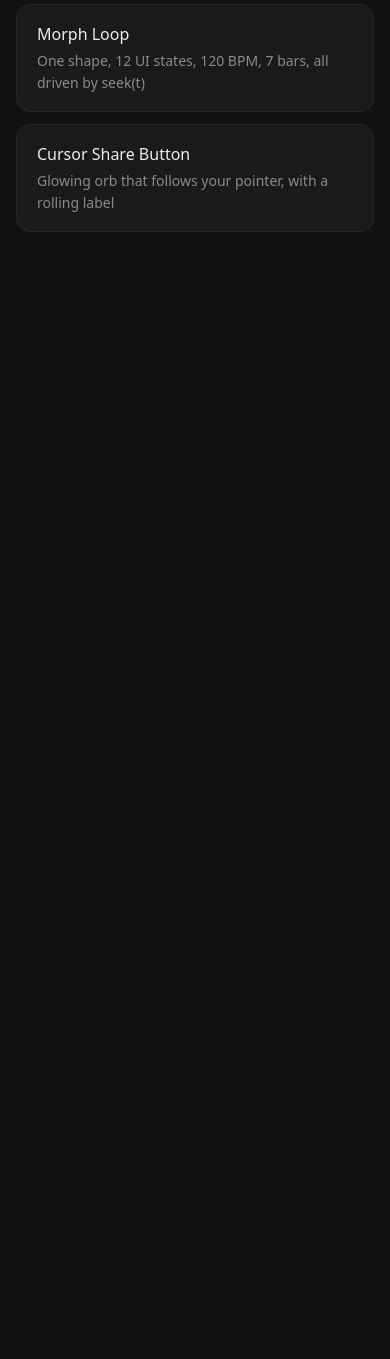
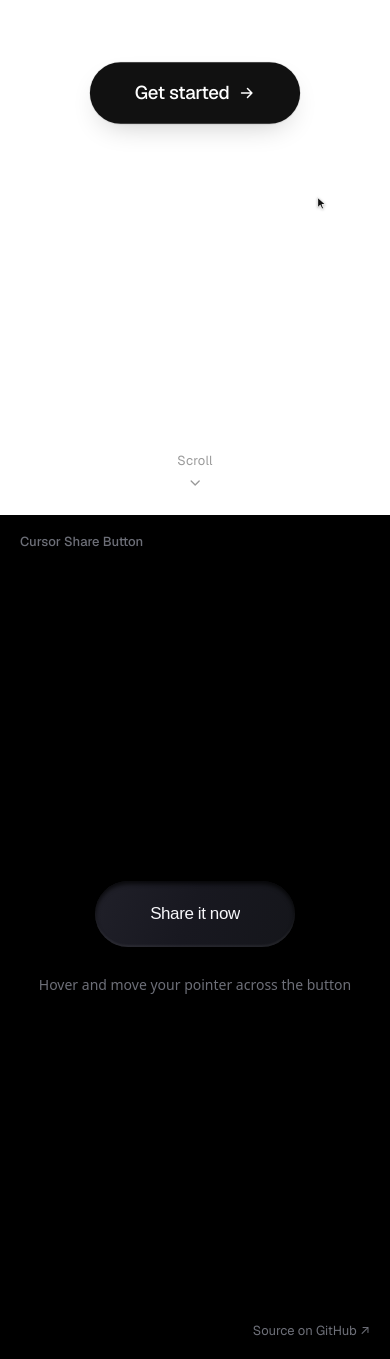
Before and after one commit to abTuring13/ui-motion-lab, a website: page index.html in a window 390 px wide. Shown: the part 329-1688 px from the top of the page. Before the commit the page ends 844 px from the top, so only its background shows below. Drawn offline with nearby package versions, Linux system fonts and the light colour scheme.

Commit message:
Add scrolling showcase page for GitHub Pages
Root index.html now shows the morph loop full screen on white, then the
share button full screen on black. Both pages gain an ?embed mode that
hides controls and matches the section background.

Co-Authored-By: Claude Opus 5.5 <noreply@anthropic.com>

```diff
--- a/index.html
+++ b/index.html
@@ -4,23 +4,57 @@
 <meta charset="utf-8" />
 <meta name="viewport" content="width=device-width, initial-scale=1" />
 <title>UI Motion Lab</title>
+<meta name="description" content="Code-driven UI motion: a single-shape morph loop and a cursor-follow share button." />
+<link rel="preconnect" href="https://fonts.googleapis.com" />
+<link rel="preconnect" href="https://fonts.gstatic.com" crossorigin />
+<link href="https://fonts.googleapis.com/css2?family=Geist:wght@400;500&display=swap" rel="stylesheet" />
 <style>
-  :root { color-scheme: dark; }
-  body { margin: 0; min-height: 100vh; display: grid; place-items: center; background: #111; color: #ededed; font-family: ui-sans-serif, system-ui, -apple-system, sans-serif; padding: 16px; box-sizing: border-box; }
-  main { width: min(520px, 100%); display: grid; gap: 12px; }
-  h1 { font-size: 22px; font-weight: 600; margin: 0 0 8px; letter-spacing: -0.02em; }
-  a { display: block; padding: 18px 20px; border-radius: 14px; background: #1a1a1a; border: 1px solid #262626; color: inherit; text-decoration: none; }
-  a:hover { background: #202020; }
-  a:focus-visible { outline: 2px solid #ededed; outline-offset: 2px; }
-  a b { display: block; font-weight: 500; margin-bottom: 4px; }
-  a span { color: #8a8a8a; font-size: 14px; }
+  :root { --light: #ffffff; --dark: #000000; --ink: #111111; --dim-light: #9a9a9a; --dim-dark: #6d6f78; }
+  * { box-sizing: border-box; }
+  html { scroll-snap-type: y mandatory; scroll-behavior: smooth; }
+  html, body { margin: 0; }
+  body { font-family: "Geist", ui-sans-serif, system-ui, -apple-system, sans-serif; background: var(--dark); -webkit-font-smoothing: antialiased; }
+
+  section { position: relative; height: 100vh; height: 100svh; scroll-snap-align: start; overflow: hidden; }
+  section.light { background: var(--light); }
+  section.dark { background: var(--dark); }
+  iframe { display: block; width: 100%; height: 100%; border: 0; }
+
+  .hint {
+    position: absolute; left: 50%; bottom: 24px; transform: translateX(-50%);
+    display: flex; flex-direction: column; align-items: center; gap: 6px;
+    font-size: 13px; letter-spacing: .02em; text-decoration: none; color: var(--dim-light);
+  }
+  .hint svg { width: 16px; height: 16px; }
+  .hint:hover { color: var(--ink); }
+  .hint:focus-visible, .source:focus-visible { outline: 2px solid currentColor; outline-offset: 4px; border-radius: 4px; }
+
+  .source {
+    position: absolute; right: 20px; bottom: 20px; font-size: 13px; text-decoration: none; color: var(--dim-dark);
+  }
+  .source:hover { color: #f7f7fa; }
+  .title {
+    position: absolute; left: 20px; top: 18px; font-size: 13px; font-weight: 500; color: var(--dim-light); pointer-events: none;
+  }
+  .dark .title { color: var(--dim-dark); }
+
+  @media (prefers-reduced-motion: reduce) { html { scroll-behavior: auto; } }
 </style>
 </head>
 <body>
-<main>
-  <h1>UI Motion Lab</h1>
-  <a href="morph/"><b>Morph Loop</b><span>One shape, 12 UI states, 120 BPM, 7 bars, all driven by seek(t)</span></a>
-  <a href="share-button/"><b>Cursor Share Button</b><span>Glowing orb that follows your pointer, with a rolling label</span></a>
-</main>
+  <section class="light" aria-label="Morph loop">
+    <iframe src="morph/?embed" title="Morph loop: one shape morphing through twelve UI states"></iframe>
+    <span class="title">Morph Loop</span>
+    <a class="hint" href="#share">
+      Scroll
+      <svg viewBox="0 0 24 24" fill="none" stroke="currentColor" stroke-width="2" stroke-linecap="round" stroke-linejoin="round"><path d="m6 9 6 6 6-6"/></svg>
+    </a>
+  </section>
+
+  <section class="dark" id="share" aria-label="Cursor share button">
+    <iframe src="share-button/?embed" title="Share button with an orb that follows the cursor"></iframe>
+    <span class="title">Cursor Share Button</span>
+    <a class="source" href="https://github.com/abTuring13/ui-motion-lab">Source on GitHub ↗</a>
+  </section>
 </body>
 </html>
--- a/morph/index.html
+++ b/morph/index.html
@@ -200,6 +200,13 @@
   html.render body { padding: 0; background: var(--canvas); }
   html.render #frame { border-radius: 0; }
   html.render #controls { display: none; }
+
+  /* ?embed: bare animation on white, used by the showcase page */
+  html.embed { --canvas: #ffffff; }
+  html.embed body { padding: 0; background: var(--canvas); }
+  html.embed #frame { border-radius: 0; }
+  html.embed #controls { display: none; }
+  html.embed #shape { box-shadow: 0 0 0 1px rgba(0,0,0,.06), 0 1px 2px rgba(0,0,0,.06), 0 14px 36px -14px rgba(0,0,0,.24); }
 </style>
 </head>
 <body>
@@ -758,7 +765,9 @@ function labelHTML(label, q) {
    ===================================================================== */
 const params = new URLSearchParams(location.search);
 const RENDER = params.has('render');
+const EMBED = params.has('embed');
 if (RENDER) document.documentElement.classList.add('render');
+if (EMBED) document.documentElement.classList.add('embed');
 
 window.seek = seek;
 window.LOOP = P;
@@ -767,10 +776,10 @@ window.ready = document.fonts.ready
   .then(() => { seek(Number(params.get('t')) || 0); });
 
 function fit() {
-  const s = RENDER ? 1 : Math.min((innerWidth - 32) / 1440, (innerHeight - 32 - 54) / 1440);
+  const s = RENDER ? 1 : EMBED ? Math.min(innerWidth, innerHeight) / 1440 : Math.min((innerWidth - 32) / 1440, (innerHeight - 32 - 54) / 1440);
   el.frame.style.width = el.frame.style.height = px(1440 * s);
   el.stage.style.transform = `scale(${s})`;
-  if (!RENDER) {
+  if (!RENDER && !EMBED) {
     scrub.style.width = px(Math.max(160, Math.min(1440 * s - 330, 900)));
   }
 }
--- a/share-button/index.html
+++ b/share-button/index.html
@@ -68,6 +68,9 @@
   .share:hover .label span:first-child, .share:focus-visible .label span:first-child { transform: translateY(-145%); opacity: 0; }
   .share:hover .label span + span, .share:focus-visible .label span + span { transform: translateY(0); opacity: 1; }
 
+  /* ?embed: pure black, used by the showcase page */
+  html.embed { --bg: #000; }
+
   @media (prefers-reduced-motion: reduce) {
     .share, .orb, .label span { transition: none; }
   }
@@ -90,6 +93,7 @@
   <p>Hover and move your pointer across the button</p>
 </main>
 <script>
+  if (new URLSearchParams(location.search).has('embed')) document.documentElement.classList.add('embed');
   // Same as the React onPointerEnter / onPointerMove handler: feed the pointer position into CSS vars.
   const btn = document.getElementById('share');
   const updateOrbPosition = e => {
```
Also changed, not shown: 1 other file.
